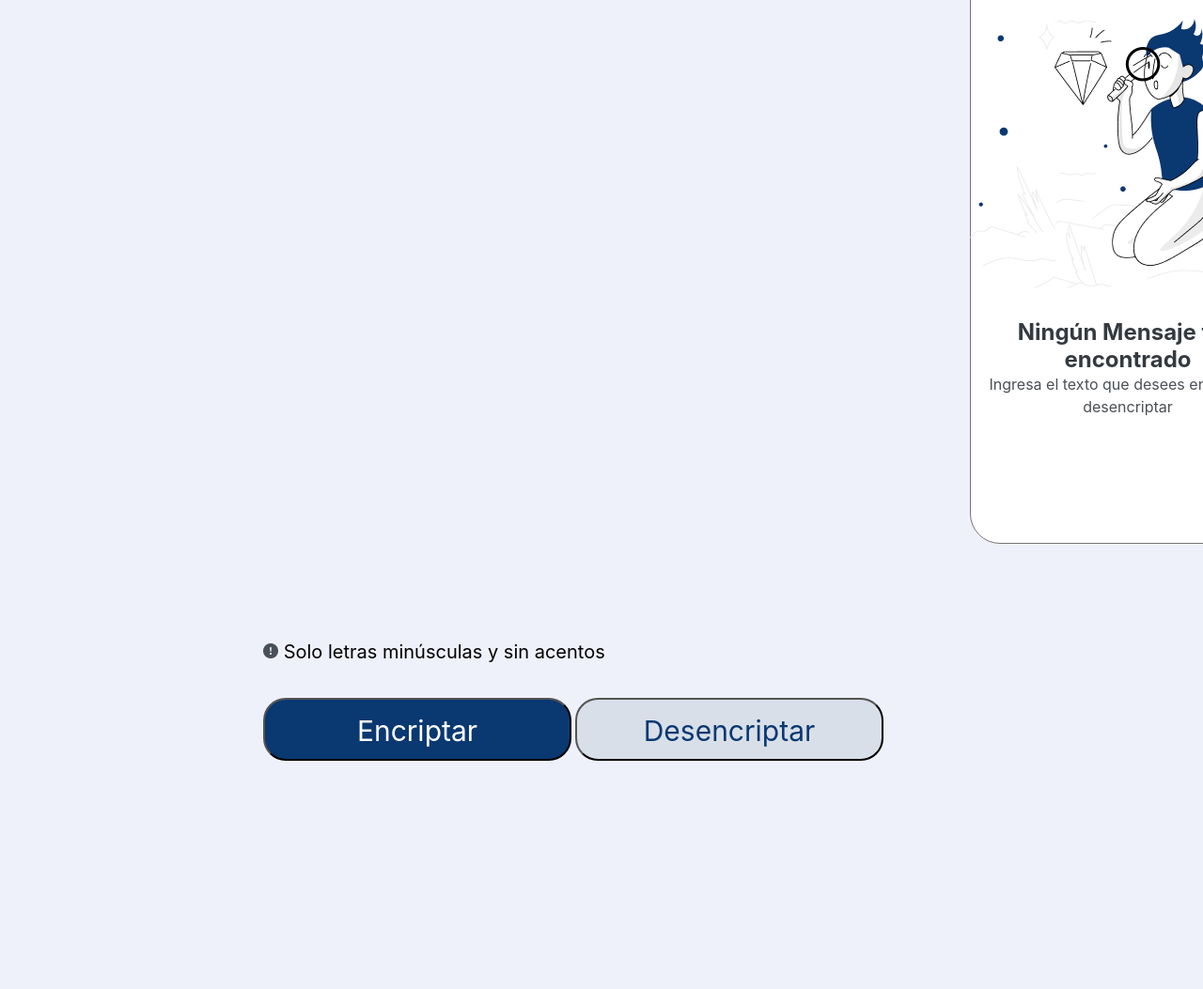
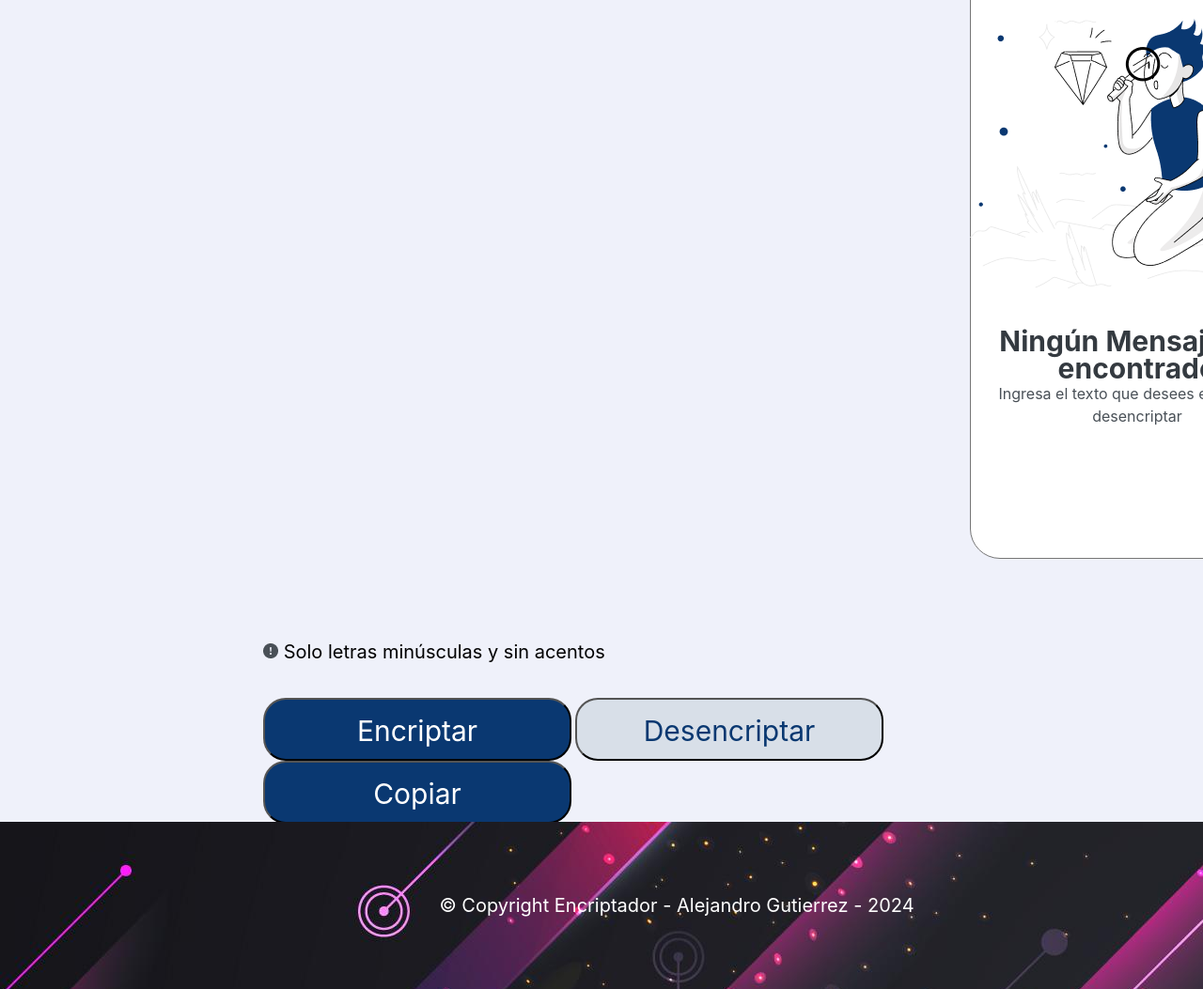
Before and after one commit to LuGutierrez29/Encriptador, a plain HTML site: page index.html in a window 1280 px wide. Shown: the part 280-1333 px from the top of the page at 94% size. Before the commit the page ends 1090 px from the top, so only its background shows below. Drawn offline with Linux system fonts and the light colour scheme.

Commit message:
actualización de funciones

```diff
--- a/app.js
+++ b/app.js
@@ -10,12 +10,32 @@ let inputEntrada = document.querySelector(".input-encriptar");
 let encriptarArreglo = {e:"enter",i:"imes",a:"ai",o:"ober",u:"ufat"};
 let desencriptarArreglo = {enter:"e",imes:"i",ai:"a",ober:"o",ufat:"u"};
 
+function ocultarElementos() {
+    document.querySelector('.muñeco').style.visibility = 'hidden';
+    document.querySelector('.mensajesEncriptado').style.visibility = 'hidden';
+    return;
+}
+
+function mostrarElementos() {
+    document.querySelector('.muñeco').style.visibility = 'visible';
+    document.querySelector('.mensajesEncriptado').style.visibility = 'visible';
+    return;
+}
+
 function encriptar(){
     var encriptar = inputEntrada.value.replace(/e|i|a|o|u/g,function(remplazar){
         return encriptarArreglo[remplazar];
     });
     document.querySelector(".input-desencriptar").value = encriptar;
-    limpiarCaja();
+
+
+    if(encriptar){
+        ocultarElementos();
+        limpiarCaja();
+    }else{
+        mostrarElementos()
+    }
+
 }
 
 function desencriptar() {
@@ -23,7 +43,22 @@ function desencriptar() {
         return desencriptarArreglo[remplazar];
     });
     document.querySelector(".input-desencriptar").value = desencriptar;
-    limpiarCaja();
+    if(desencriptar){
+        ocultarElementos();
+        limpiarCaja();
+    }else{
+        mostrarElementos()
+    }
+}
+
+function copiarPortapapeles() {
+    let texto = document.querySelector(".input-desencriptar");
+    texto.selected();
+    texto.setSelectionRange(0, 99999);
+
+    navigator.clipboard.writeText(texto.value);
+    alert('copiado el texto'+ texto.value);
+
 }
 
 function limpiarCaja(){
@@ -32,3 +67,4 @@ function limpiarCaja(){
 
 desencriptar()
 encriptar();
+copiarPortapapeles()
--- a/index.html
+++ b/index.html
@@ -45,6 +45,7 @@
                 <p><img src="img/bi_exclamation-circle-fill.png" alt="exclamacion"> Solo letras minúsculas y sin acentos</p>
                 <button onclick="encriptar();" class="container__boton1">Encriptar</button>
                 <button onclick="desencriptar();" class="container__boton2" id="reiniciar">Desencriptar</button>
+                <button onclick="copiarPortapapeles()" class="container__boton1">Copiar</button>
             </section>
 
         </main>
--- a/style.css
+++ b/style.css
@@ -39,6 +39,7 @@ p{
 
 
 .input-desencriptar{
+    padding: 10px;
     width: 400px;
     height: 944px;
     top: 40px;
@@ -69,6 +70,7 @@ p{
 }
 
 .mensajesEncriptado{
+    padding: 10px;
     position: absolute;
     width: Fixed (336px);
     height: Hug (122px);
@@ -82,13 +84,13 @@ p{
     width: 336px;
     height: 58px;
     font-family: Inter;
-    font-size: 24px;
+    font-size: 30px;
     font-weight: 700;
     line-height: 29px;
     letter-spacing: 0em;
     text-align: center;
     color: #343A40;
-    ;
+
 
 }
 
@@ -159,9 +161,10 @@ p{
     margin: 20p;
     text-align: center;
 }
-/* footer{
 
-    position: 0 900px;
+ footer{
+    position: relative;
+    top: 100%;
     background: url(img/fondo\ footer.jpg);
     padding: 40px;
-} */
+}
```
